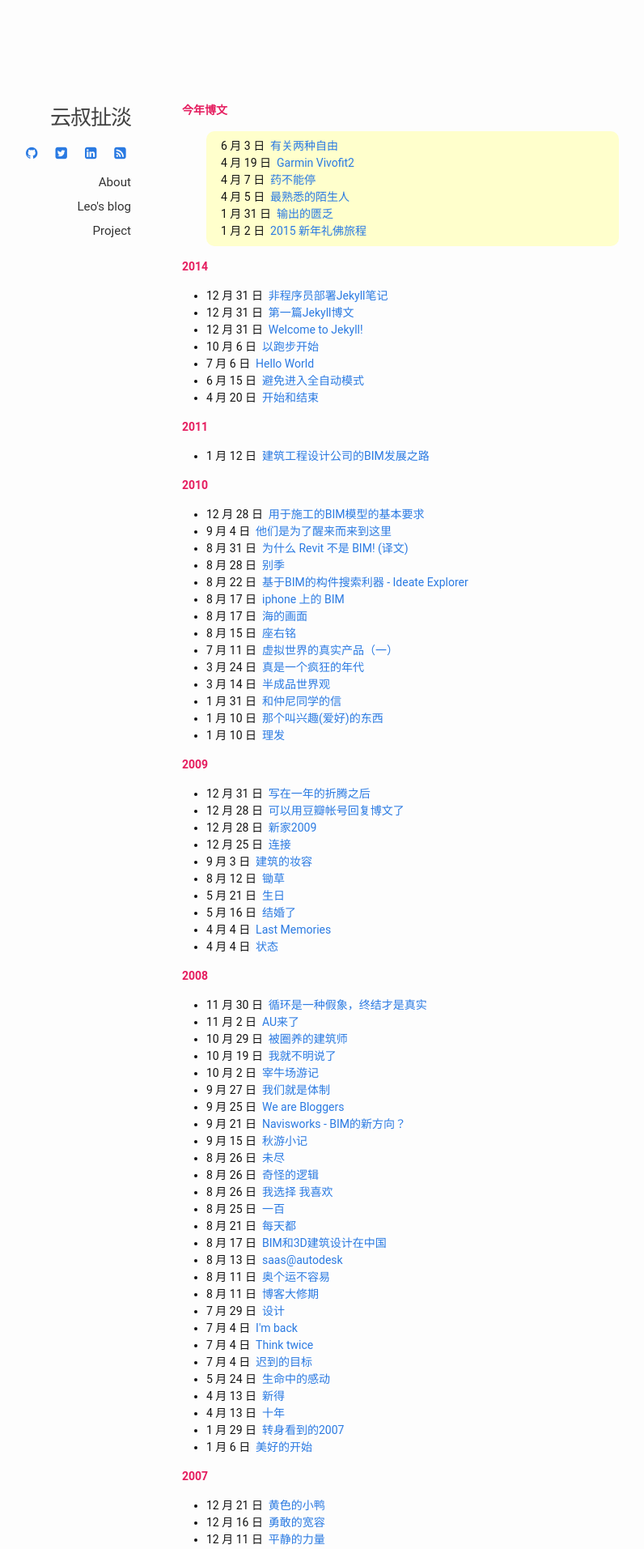
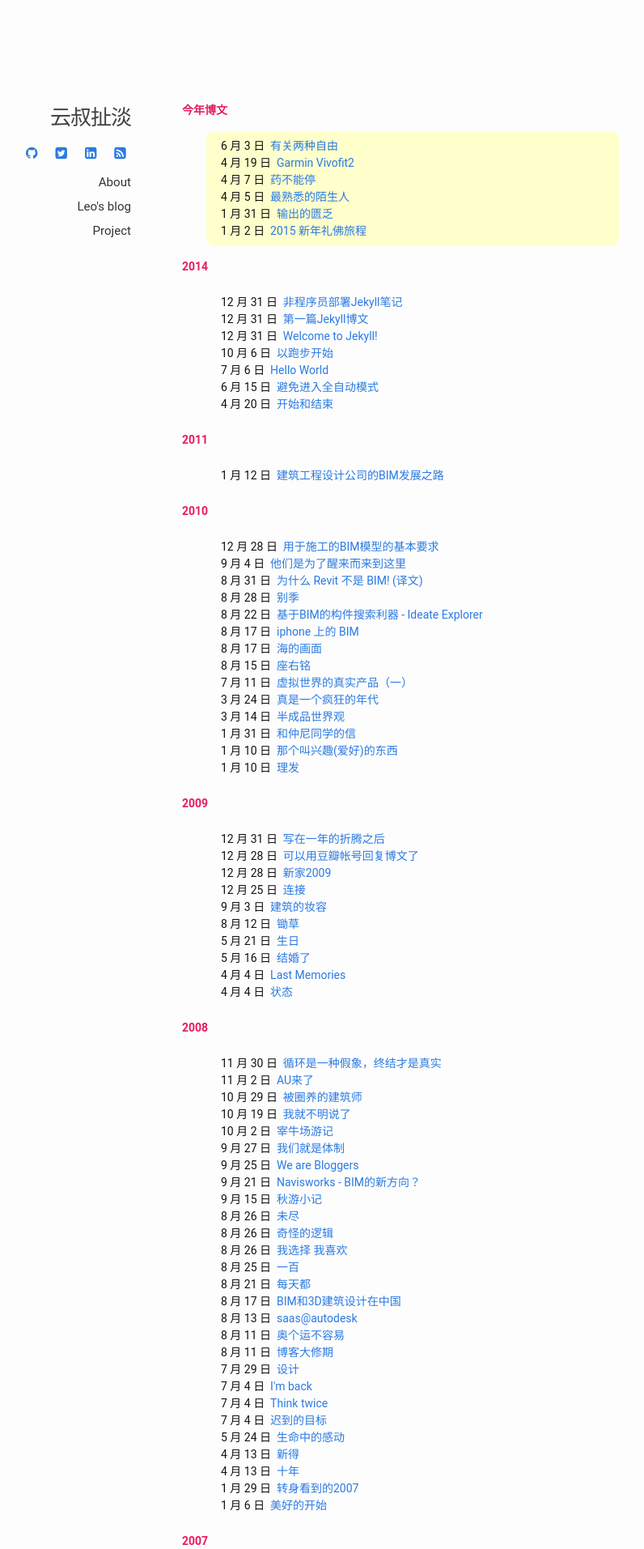
Before and after one commit to leoshcn/leoshcn.github.io, a Jekyll site: the page built from archive.html, in a window 1280 px wide. Shown: the top 1913 px of the page at 81% size, without its empty margins (158-954 px from the left). Built offline with Jekyll 4.4.1, drawn with Linux system fonts in a browser that asks for light colours.

Commit message:
style adjustment

```diff
--- a/archive.html
+++ b/archive.html
@@ -14,10 +14,10 @@ permalink: /archive/
       {% if year != nyear %}
         </ul>
         <h3>{{ post.date | date: '%Y' }}</h3>
-        <ul class="past">
+        <ul class="past-year">
       {% endif %}
     {% endunless %}
-      <li><time>{{ post.date | date:"%-m 月 %-d 日" }}</time>&nbsp;&nbsp;<a href="{{ post.url }}">{{ post.title }}</a></li>
+      <li><time><span style="width:180px;">{{ post.date | date:"%-m 月 %-d 日" }}</span></time>&nbsp;&nbsp;<a href="{{ post.url }}">{{ post.title }}</a></li>
   {% endfor %}
   </ul>
 </section>
--- a/css/style.css
+++ b/css/style.css
@@ -95,3 +95,10 @@ padding: 8px 0px 8px 18px;
 list-style: none;
 
 }
+
+.past-year {
+
+padding: 8px 0px 8px 18px;
+list-style: none;
+
+}
```
Also changed, not shown: other parts of archive.html (+1 -1 lines).
